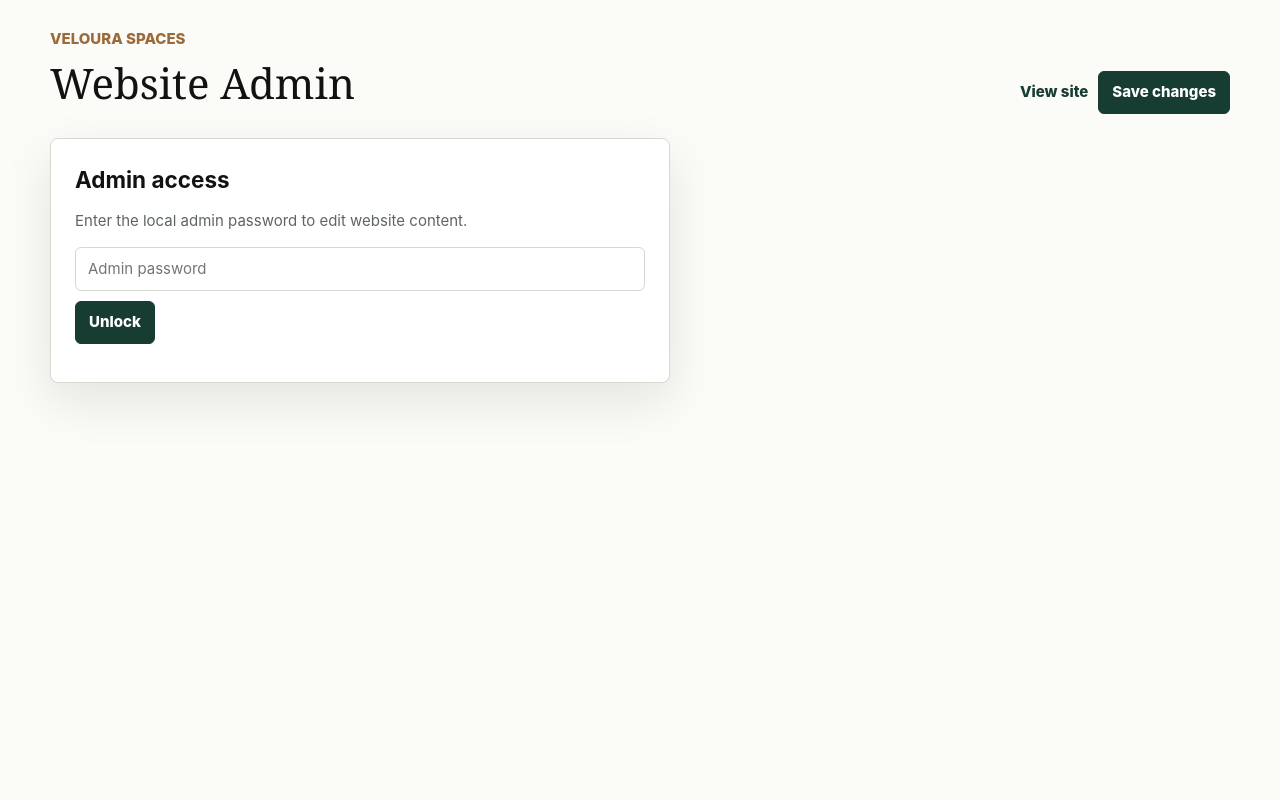
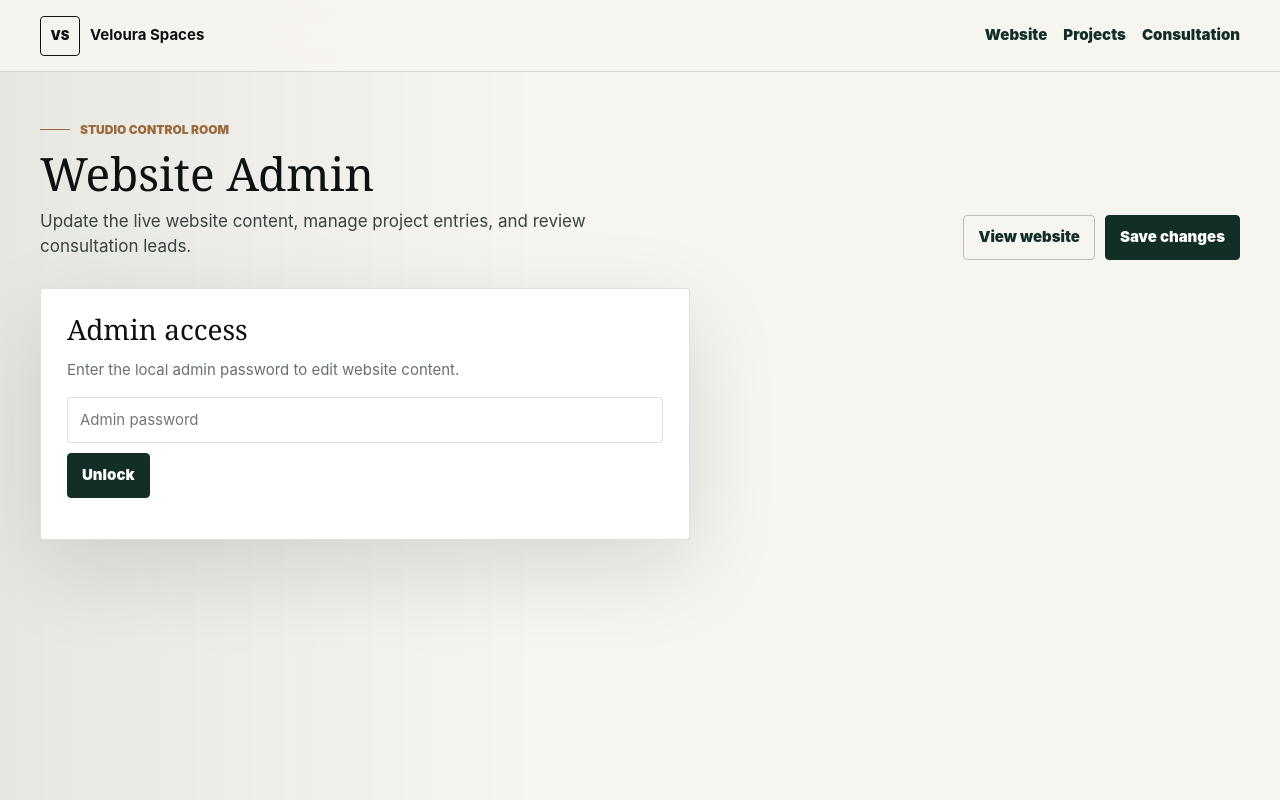
Before and after one commit to useeyu2/veloura-spaces, a website: page admin/index.html in a window 1280 px wide. Drawn offline with Linux system fonts and the light colour scheme.

Commit message:
Merge admin access into website experience

```diff
--- a/admin/admin.css
+++ b/admin/admin.css
@@ -1,13 +1,18 @@
 :root {
-  --ink: #111312;
-  --muted: #5d6661;
-  --line: #d8d8d0;
-  --paper: #fbfbf8;
+  --ink: #0d1110;
+  --ink-soft: #39433f;
+  --muted: #68716c;
+  --paper: #f7f5f0;
+  --paper-deep: #ebe6dc;
   --panel: #ffffff;
-  --green: #173d33;
+  --green: #122e27;
   --bronze: #9b6a3a;
+  --bronze-2: #c09a63;
+  --line: rgba(13, 17, 16, 0.13);
+  --line-strong: rgba(13, 17, 16, 0.24);
   --danger: #9a2f21;
-  --shadow: 0 18px 50px rgba(16, 19, 18, 0.1);
+  --shadow: 0 28px 90px rgba(13, 17, 16, 0.13);
+  --max: 1200px;
 }
 
 * {
@@ -18,7 +23,9 @@
 body {
   margin: 0;
   color: var(--ink);
-  background: var(--paper);
+  background:
+    linear-gradient(90deg, rgba(18, 46, 39, 0.07), transparent 42%),
+    var(--paper);
   font-family: "Inter", "Segoe UI", Arial, sans-serif;
   font-size: 15px;
   line-height: 1.5;
@@ -32,19 +39,19 @@ textarea {
 }
 
 button {
-  min-height: 42px;
+  min-height: 44px;
   border: 1px solid var(--green);
-  border-radius: 6px;
+  border-radius: 4px;
   color: #ffffff;
   background: var(--green);
-  padding: 9px 13px;
-  font-weight: 800;
+  padding: 10px 14px;
+  font-weight: 900;
   cursor: pointer;
 }
 
 button.secondary,
 .item-card button {
-  border-color: var(--line);
+  border-color: var(--line-strong);
   color: var(--ink);
   background: #ffffff;
 }
@@ -59,26 +66,35 @@ input,
 select,
 textarea {
   width: 100%;
-  min-height: 44px;
+  min-height: 46px;
   border: 1px solid var(--line);
-  border-radius: 6px;
+  border-radius: 4px;
   color: var(--ink);
-  background: #ffffff;
-  padding: 10px 12px;
+  background: rgba(255, 255, 255, 0.92);
+  padding: 11px 12px;
   outline: 0;
 }
 
+input:focus,
+select:focus,
+textarea:focus,
+button:focus-visible,
+a:focus-visible {
+  outline: 3px solid rgba(192, 154, 99, 0.42);
+  outline-offset: 3px;
+}
+
 textarea {
-  min-height: 92px;
+  min-height: 98px;
   resize: vertical;
 }
 
 label {
   display: grid;
-  gap: 6px;
+  gap: 7px;
   color: var(--muted);
   font-size: 13px;
-  font-weight: 800;
+  font-weight: 900;
 }
 
 h1,
@@ -88,35 +104,101 @@ p {
   margin: 0;
 }
 
+h1,
+h2,
+h3 {
+  font-family: Georgia, "Times New Roman", serif;
+  font-weight: 500;
+  line-height: 1.05;
+}
+
 a {
   color: var(--green);
-  font-weight: 800;
+  font-weight: 900;
   text-decoration: none;
 }
 
+.admin-topbar {
+  position: sticky;
+  top: 0;
+  z-index: 10;
+  display: flex;
+  min-height: 72px;
+  align-items: center;
+  justify-content: space-between;
+  gap: 18px;
+  border-bottom: 1px solid var(--line);
+  background: rgba(247, 245, 240, 0.94);
+  padding: 0 max(16px, calc((100vw - var(--max)) / 2));
+  backdrop-filter: blur(18px);
+}
+
+.admin-brand {
+  display: inline-flex;
+  align-items: center;
+  gap: 10px;
+  min-width: 0;
+  color: var(--ink);
+}
+
+.admin-brand span {
+  display: inline-flex;
+  width: 40px;
+  height: 40px;
+  align-items: center;
+  justify-content: center;
+  border: 1px solid currentColor;
+  border-radius: 4px;
+  font-size: 13px;
+}
+
+.admin-topbar nav {
+  display: none;
+  gap: 16px;
+  color: var(--ink-soft);
+}
+
 .admin-shell {
-  width: min(100% - 28px, 1180px);
+  width: min(100% - 32px, var(--max));
   margin: 0 auto;
-  padding: 28px 0 60px;
+  padding: 42px 0 64px;
 }
 
 .admin-header {
   display: grid;
   gap: 20px;
   align-items: end;
-  margin-bottom: 24px;
+  margin-bottom: 28px;
 }
 
 .admin-header p {
+  display: inline-flex;
+  align-items: center;
+  gap: 10px;
   color: var(--bronze);
-  font-weight: 800;
+  font-size: 12px;
+  font-weight: 900;
   text-transform: uppercase;
 }
 
+.admin-header p::before {
+  width: 30px;
+  height: 1px;
+  content: "";
+  background: currentColor;
+}
+
 .admin-header h1 {
-  font-family: Georgia, "Times New Roman", serif;
-  font-size: 42px;
-  font-weight: 500;
+  margin-top: 10px;
+  font-size: 46px;
+}
+
+.admin-header span {
+  display: block;
+  max-width: 640px;
+  margin-top: 12px;
+  color: var(--ink-soft);
+  font-size: 17px;
 }
 
 .admin-actions,
@@ -129,22 +211,37 @@ a {
   align-items: center;
 }
 
+.admin-actions a {
+  display: inline-flex;
+  min-height: 44px;
+  align-items: center;
+  justify-content: center;
+  border: 1px solid var(--line-strong);
+  border-radius: 4px;
+  padding: 10px 14px;
+}
+
 .login-panel,
 .workspace,
 .panel,
 .item-card,
 .lead-card {
   border: 1px solid var(--line);
-  border-radius: 8px;
+  border-radius: 4px;
   background: var(--panel);
   box-shadow: var(--shadow);
 }
 
 .login-panel {
   display: grid;
-  gap: 14px;
-  max-width: 620px;
-  padding: 24px;
+  gap: 15px;
+  max-width: 650px;
+  padding: 26px;
+}
+
+.login-panel h2,
+.panel-heading h2 {
+  font-size: 28px;
 }
 
 .login-panel p,
@@ -169,12 +266,12 @@ a {
   overflow-x: auto;
   border-bottom: 1px solid var(--line);
   padding: 14px;
-  background: #f1f0ea;
+  background: var(--paper-deep);
 }
 
 .tabs button {
   flex: 0 0 auto;
-  border-color: var(--line);
+  border-color: var(--line-strong);
   color: var(--ink);
   background: transparent;
 }
@@ -203,8 +300,8 @@ a {
 
 .panel-heading {
   display: grid;
-  gap: 6px;
-  margin-bottom: 18px;
+  gap: 7px;
+  margin-bottom: 20px;
 }
 
 .form-grid {
@@ -227,8 +324,14 @@ a {
 .lead-card {
   display: grid;
   gap: 14px;
-  padding: 16px;
+  padding: 18px;
   box-shadow: none;
+}
+
+.item-card {
+  background:
+    linear-gradient(90deg, rgba(192, 154, 99, 0.08), transparent 32%),
+    #ffffff;
 }
 
 .item-header {
@@ -237,7 +340,7 @@ a {
 }
 
 .item-header h3 {
-  font-size: 18px;
+  font-size: 20px;
 }
 
 .nested-grid {
@@ -253,7 +356,7 @@ a {
 .save-status {
   min-height: 24px;
   margin-top: 16px;
-  font-weight: 800;
+  font-weight: 900;
 }
 
 .save-status.is-error,
@@ -264,16 +367,20 @@ a {
 .lead-card time {
   color: var(--muted);
   font-size: 13px;
-  font-weight: 800;
+  font-weight: 900;
 }
 
 @media (min-width: 760px) {
+  .admin-topbar nav {
+    display: flex;
+  }
+
   .admin-header {
     grid-template-columns: 1fr auto;
   }
 
   .workspace {
-    grid-template-columns: 210px 1fr;
+    grid-template-columns: 220px 1fr;
   }
 
   .tabs {
@@ -284,16 +391,11 @@ a {
   }
 
   .panel {
-    padding: 28px;
+    padding: 30px;
   }
 
   .form-grid,
   .inline-grid {
     grid-template-columns: repeat(2, 1fr);
   }
-
-  .item-header {
-    grid-template-columns: 1fr auto;
-    align-items: center;
-  }
 }
--- a/admin/index.html
+++ b/admin/index.html
@@ -8,14 +8,27 @@
     <link rel="stylesheet" href="admin.css">
   </head>
   <body>
+    <header class="admin-topbar">
+      <a class="admin-brand" href="/" aria-label="Veloura Spaces home">
+        <span>VS</span>
+        <strong>Veloura Spaces</strong>
+      </a>
+      <nav aria-label="Admin navigation">
+        <a href="/">Website</a>
+        <a href="/#projects">Projects</a>
+        <a href="/#contact">Consultation</a>
+      </nav>
+    </header>
+
     <main class="admin-shell">
       <header class="admin-header">
         <div>
-          <p>Veloura Spaces</p>
+          <p>Studio control room</p>
           <h1>Website Admin</h1>
+          <span>Update the live website content, manage project entries, and review consultation leads.</span>
         </div>
         <div class="admin-actions">
-          <a href="/" target="_blank" rel="noreferrer">View site</a>
+          <a href="/" target="_blank" rel="noreferrer">View website</a>
           <button type="button" data-save>Save changes</button>
         </div>
       </header>
```
Also changed, not shown: case-study.html (+1 -0 lines), index.html (+1 -0 lines).
